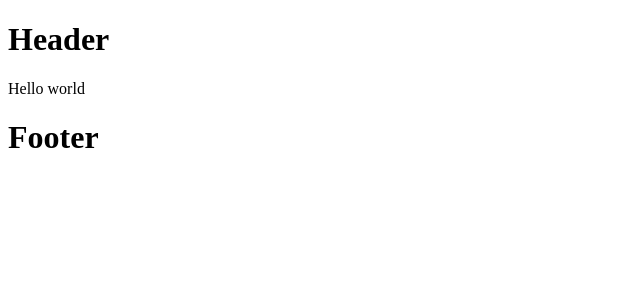
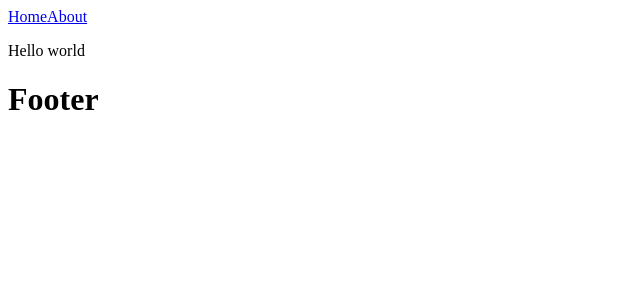
Before and after one commit to tjgore/freshly, a Next.js app: page / in a window 1280 px wide. Shown: the top 300 px of the page, without its empty margins (0-640 px from the left). Built offline with nearby package versions, Linux system fonts and the light colour scheme.

Commit message:
Added navigation and about page

```diff
--- a/components/Header.js
+++ /dev/null
@@ -1,7 +0,0 @@
-const Header = () => (
-    <div>
-        <h1>Header</h1>
-    </div>
-)
-
-export default Header
--- a/components/Layout.js
+++ b/components/Layout.js
@@ -1,9 +1,9 @@
-import Header from './Header'
 import Footer from './Footer'
+import Nav from './Nav'
 
 const Layout = (props) => (
     <div>
-      <Header/>
+      <Nav/>
         {props.children}
       <Footer/>
     </div>
--- /dev/null
+++ b/components/Nav.js
@@ -0,0 +1,14 @@
+import Link from 'next/link'
+
+const Nav = () => (
+    <div>
+        <Link href="/">
+            <a>Home</a>
+        </Link>
+        <Link href="/about">
+            <a>About</a>
+        </Link>
+    </div>
+)
+
+export default Nav
```
Also changed, not shown: pages/about.js (added, +9 -0 lines).
